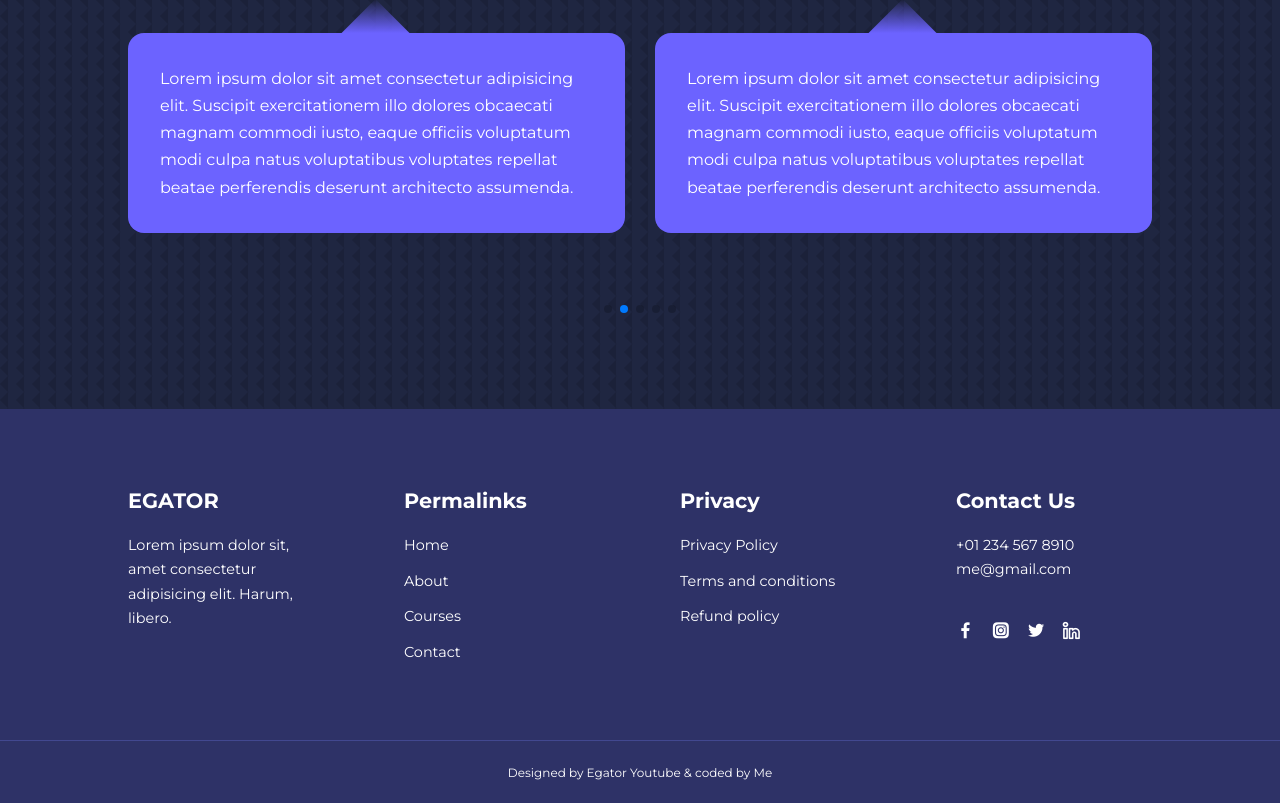
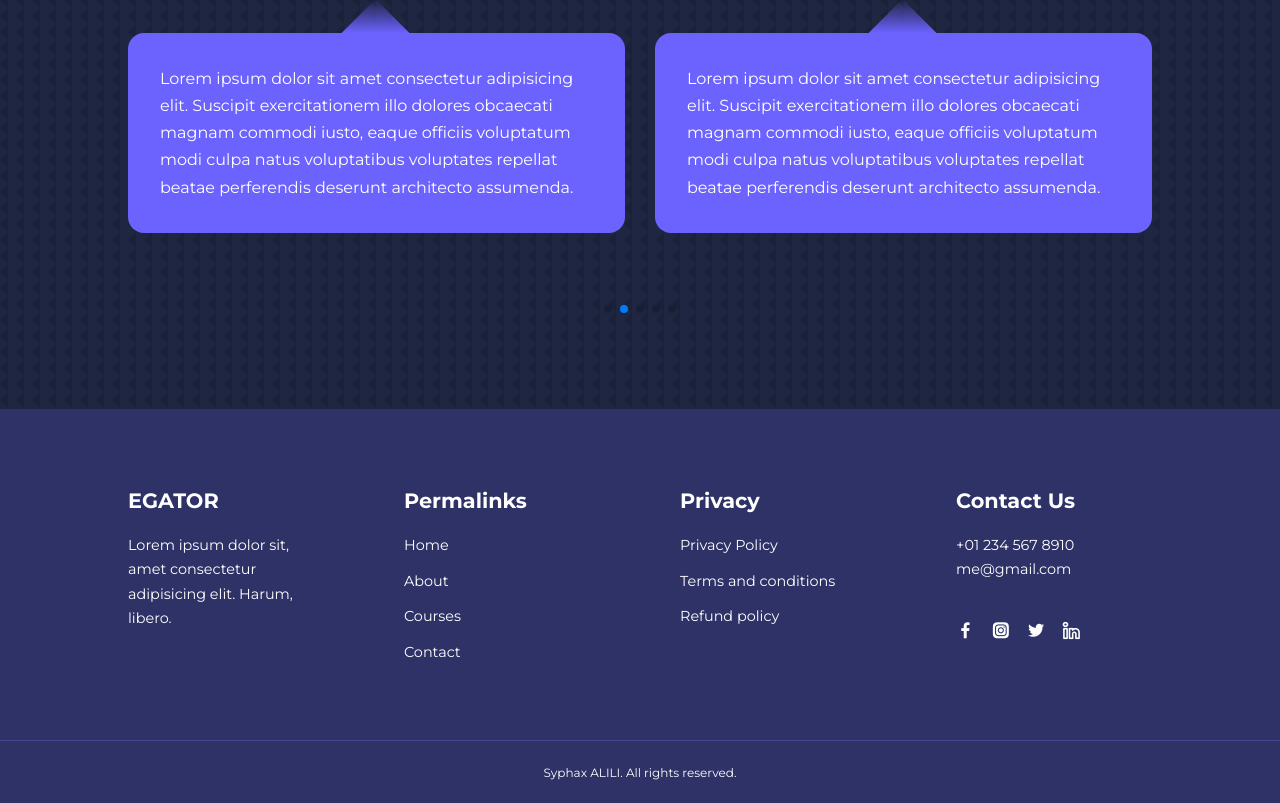
Before and after one commit to syphaxalili/educational-website, a plain HTML site: page index.html in a window 1280 px wide. Shown: the part 3416-4219 px from the top of the page. Drawn offline with nearby package versions, Linux system fonts and the light colour scheme.

Commit message:
Update index.html

```diff
--- a/index.html
+++ b/index.html
@@ -495,7 +495,7 @@
         </div>
       </div>
       <div class="footer__copyright">
-        <small>Designed by Egator Youtube & coded by Me</small>
+        <small>Syphax ALILI. All rights reserved.</small>
       </div>
     </footer>
 
```
